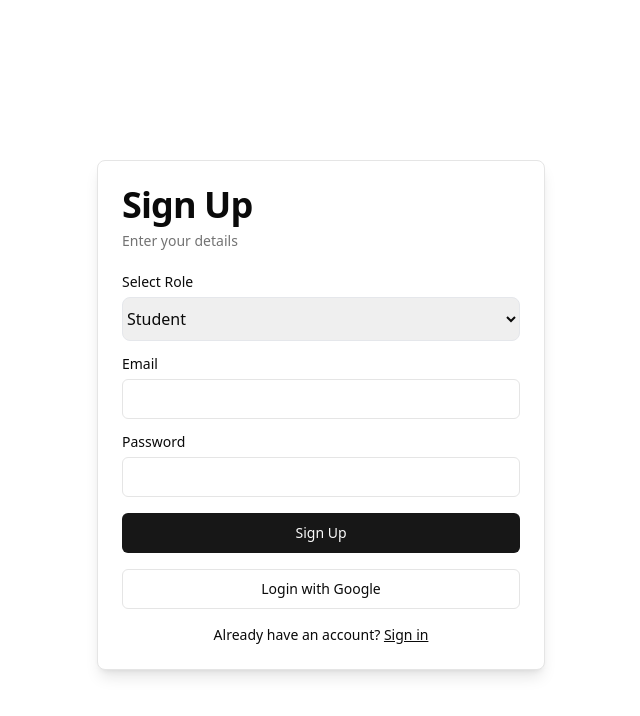
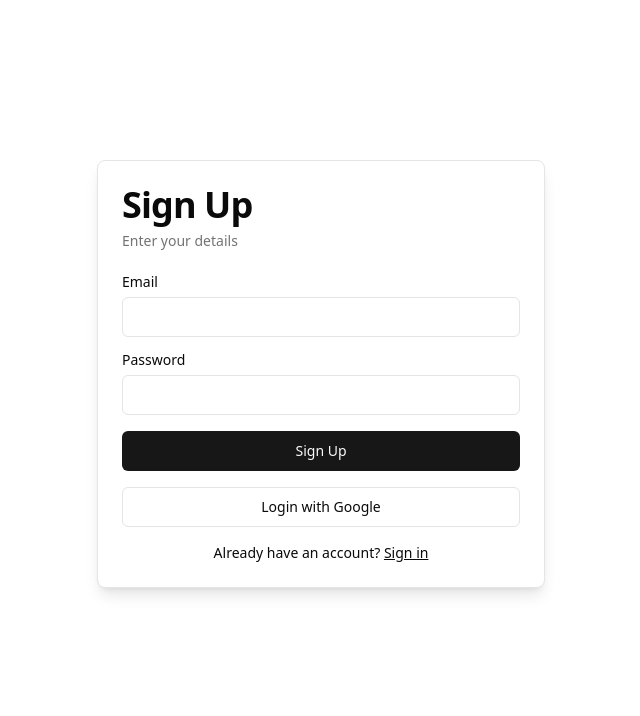
Before and after one commit to Darker98/EduFlow, a React (Vite) app in the folder client/: page /signup in a window 1280 px wide. Shown: the top 716 px of the page, without its empty margins (319-959 px from the left). Built offline with nearby package versions, Linux system fonts and the light colour scheme.

Commit message:
fixed some issues in the login function

```diff
--- a/client/src/components/login-form.jsx
+++ b/client/src/components/login-form.jsx
@@ -42,7 +42,7 @@ function LoginForm() {
       navigate('/home');
     }
     else{
-      navigate('/profile');
+      navigate('/create/profile');
     }
   }
 
--- a/client/src/components/signup-form.jsx
+++ b/client/src/components/signup-form.jsx
@@ -24,7 +24,7 @@ const SignUp = () => {
   const { toast } = useToast();
   const [email, setEmail] = useState();
   const [password, setPassword] = useState();
-  const [role, setRole] = useState();
+
 
   const handleSignUp = async () => {
     try {
@@ -32,7 +32,6 @@ const SignUp = () => {
       const res = await axios.post("http://localhost:3000/auth/signup", {
         email,
         password,
-        role,
       });
       dispatch(hideLoading());
       if (res.data.success) {
@@ -62,14 +61,6 @@ const SignUp = () => {
       </CardHeader>
       <CardContent>
         <div className="grid gap-4">
-
-          <div className="grid gap-2">
-            <Label>Select Role</Label>
-            <select value={role} onChange={(e) => setRole(e.target.value)} className="border h-11 rounded-lg">
-              <option value="student">Student</option>
-              <option value="instructor">Instructor</option>
-            </select>
-          </div>
           <div className="grid gap-2">
             <div className="flex items-center">
               <Label htmlFor="password">Email</Label>
```
Also changed, not shown: 1 other file (tests, documents, lock files or other folders).
